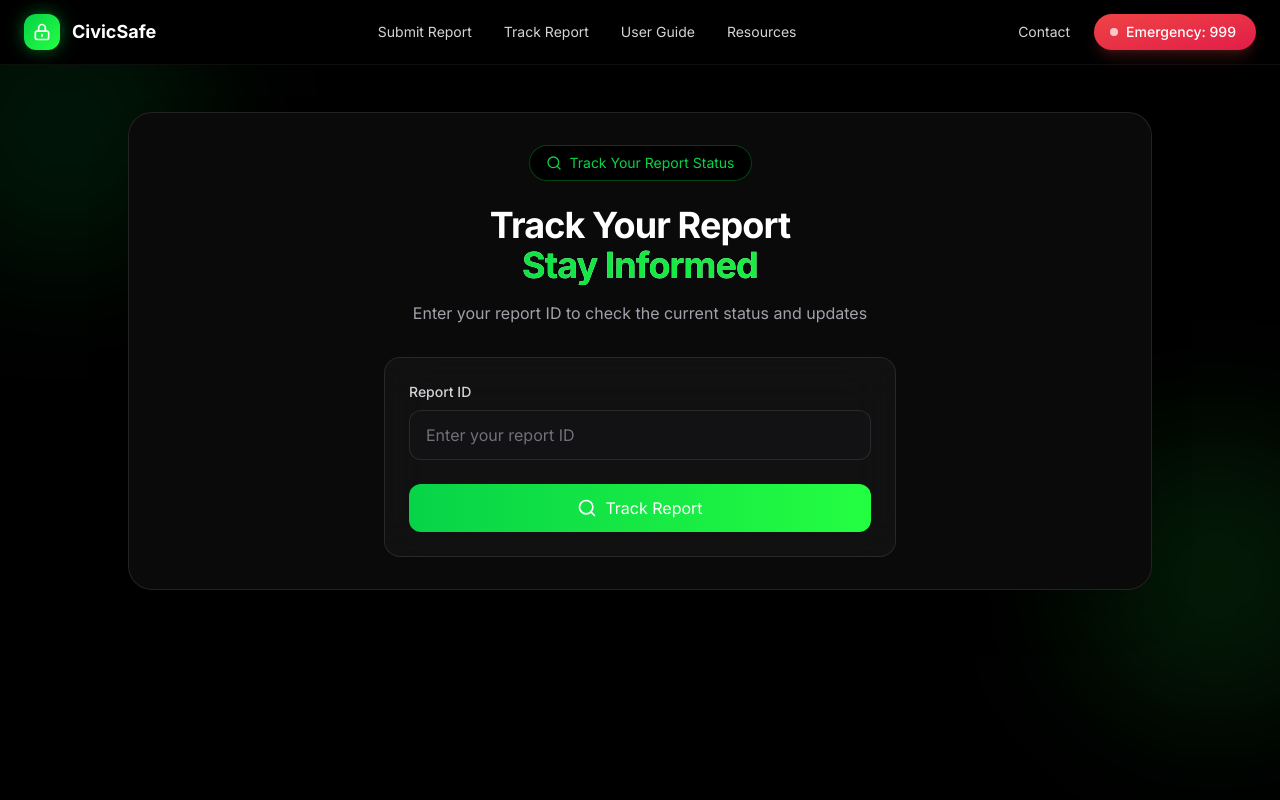
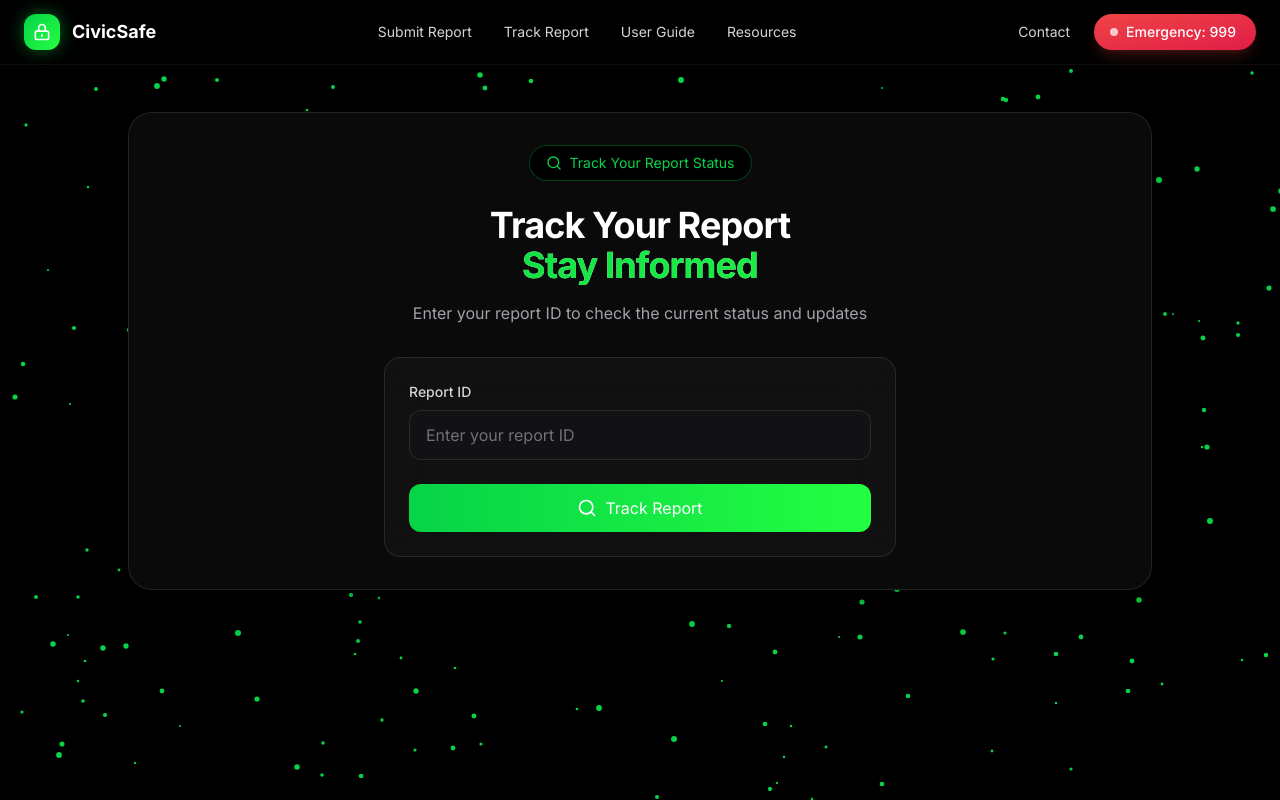
Before and after one commit to Arnob616/IPSM, a Next.js app: page /track-report in a window 1280 px wide. Built offline with nearby package versions, Linux system fonts and the light colour scheme.

Commit message:
design modified

```diff
--- a/app/page.tsx
+++ b/app/page.tsx
@@ -2,7 +2,7 @@ import Link from "next/link";
 
 export default function Home() {
   return (
-    <main className="relative px-6 pt-20 md:pt-32 overflow-hidden">
+    <main className="relative px-6 pt-20 md:pt-7 overflow-hidden">
       {/* Animated background elements */}
       <div className="absolute inset-0 overflow-hidden">
         <div className="absolute -top-48 -left-24 w-96 h-96 bg-gradient-to-r from-[#07D348]/20 to-[#24fe41]/10 rounded-full blur-3xl opacity-50 animate-float"></div>
@@ -12,7 +12,7 @@ export default function Home() {
 
       {/* Floating particles */}
       <div className="absolute inset-0 overflow-hidden pointer-events-none">
-        {[...Array(20)].map((_, i) => (
+        {[...Array(300)].map((_, i) => (
           <div
             key={i}
             className="absolute w-1 h-1 bg-[#07D348] rounded-full animate-float"
@@ -42,7 +42,7 @@ export default function Home() {
             Secure & Anonymous Reporting
           </div>
 
-          <h1 className="mt-8 bg-gradient-to-b from-white to-white/80 bg-clip-text text-5xl font-bold tracking-tight text-transparent sm:text-6xl md:text-7xl lg:text-7xl animate-slide-up">
+          <h1 className="mt-8 bg-gradient-to-b from-white to-white/80 bg-clip-text text-5xl font-bold tracking-tight text-transparent sm:text-6xl md:text-7xl lg:text-8xl animate-slide-up">
             Report Incident
             <span className="block mt-3 bg-gradient-to-r from-[#fdfc47] to-[#24fe41] bg-clip-text text-transparent relative">
               Protect Public Safety
--- a/app/submit-report/page.tsx
+++ b/app/submit-report/page.tsx
@@ -36,6 +36,22 @@ export default function SubmitReport() {
     <div className="relative min-h-screen bg-black selection:bg-sky-500/20 overflow-hidden">
       <ClientOnlyGradient />
 
+      {/* Floating Particles */}
+      <div className="absolute inset-0 overflow-hidden pointer-events-none">
+        {[...Array(250)].map((_, i) => (
+          <div
+            key={i}
+            className="absolute w-1 h-1 bg-[#07D348] rounded-full animate-float"
+            style={{
+              left: `${Math.random() * 100}%`,
+              top: `${Math.random() * 100}%`,
+              animationDelay: `${Math.random() * 5}s`,
+              transform: `scale(${0.5 + Math.random()})`
+            }}
+          ></div>
+        ))}
+      </div>
+
       <main className="relative px-6 pt-32">
         <div className="mx-auto max-w-3xl">
           <div className="flex flex-col items-center text-center">
--- a/app/track-report/page.tsx
+++ b/app/track-report/page.tsx
@@ -1,19 +1,45 @@
-"use client";
+'use client';
+import { useEffect, useState } from "react";
+import dynamic from "next/dynamic";
 import { ReportTracker } from "@/components/report/ReportTracker";
 
+// Client-side only components
+const ClientOnlyGradient = dynamic(
+  () => import("@/components/ClientOnlyGradient").then(mod => mod.default),
+  { ssr: false }
+);
+
 export default function TrackReportPage() {
+  const [isMounted, setIsMounted] = useState(false);
+
+  useEffect(() => {
+    setIsMounted(true);
+  }, []);
+
+  if (!isMounted) return null;
+
   return (
     <div className="min-h-[calc(100vh-4rem)] bg-[#000000] relative overflow-hidden">
-      {/* Animated background elements */}
-      <div className="absolute inset-0 overflow-hidden">
-        <div className="absolute -top-20 -left-20 w-72 h-72 bg-[#07D348]/10 rounded-full blur-3xl animate-float" />
-        <div className="absolute top-1/2 -right-20 w-72 h-72 bg-[#24fe41]/10 rounded-full blur-3xl animate-float-delayed" />
+      <ClientOnlyGradient />
+
+      {/* Floating Particles */}
+      <div className="absolute inset-0 overflow-hidden pointer-events-none">
+        {[...Array(220)].map((_, i) => (
+          <div
+            key={i}
+            className="absolute w-1 h-1 bg-[#07D348] rounded-full animate-float"
+            style={{
+              left: `${Math.random() * 100}%`,
+              top: `${Math.random() * 100}%`,
+              animationDelay: `${Math.random() * 5}s`,
+              transform: `scale(${0.5 + Math.random()})`
+            }}
+          ></div>
+        ))}
       </div>
 
       <div className="container mx-auto px-4 sm:px-6 lg:px-8 py-12 flex justify-center">
         <div className="w-full max-w-5xl space-y-8">
-          {/* Header Section */}
-
           {/* Tracker Container */}
           <div className="relative group backdrop-blur-xl rounded-3xl border border-white/10 bg-[#0a0a0a] p-8 shadow-2xl hover:shadow-[0_0_40px_-15px_#07D348]/30 transition-all duration-300">
             <ReportTracker />
```
